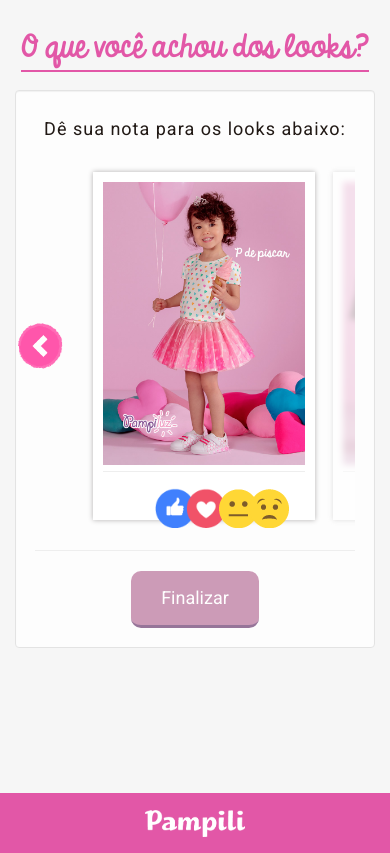
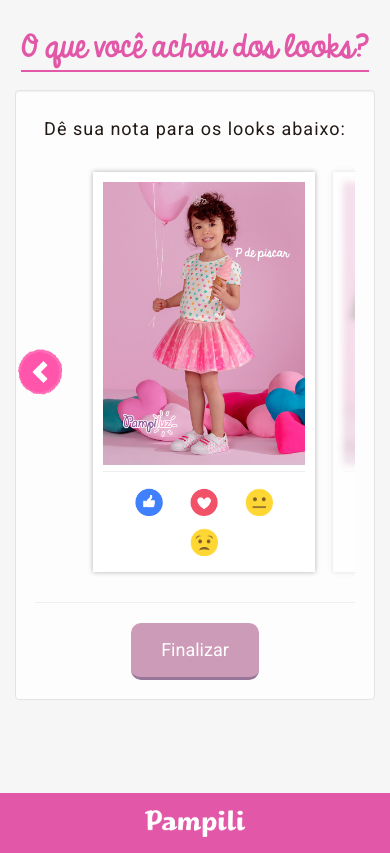
Before and after one commit to happybiz/pampiliPesquisa, a website: page public/notaColecao.html in a window 390 px wide. Drawn offline with nearby package versions, Linux system fonts and the light colour scheme.

Commit message:
ajuste - ss

```diff
--- a/styl/app/colecao.styl
+++ b/styl/app/colecao.styl
@@ -52,6 +52,7 @@
 .botoes-colecao button
     position relative
     cursor pointer
+    border: none;
     .input-colecao
         position absolute
         top: 0
@@ -115,17 +116,19 @@
     .amei,
     .indiferente,
     .naoGostei
-        width: 30px
-        height 30px
-        background-size: cover
+        img
+            width: 30px
+            height 30px
+            background-size: cover
 
 @media screen and (max-width: 773px)
     .curti,
     .amei,
     .indiferente,
     .naoGostei
-        width: 28px
-        height 28px
+        img
+            width: 28px
+            height 28px
 
     .titulo-colecao
         line-height: 45px
```
Also changed, not shown: public/css/pesquisas/style.css, 1 other file.
